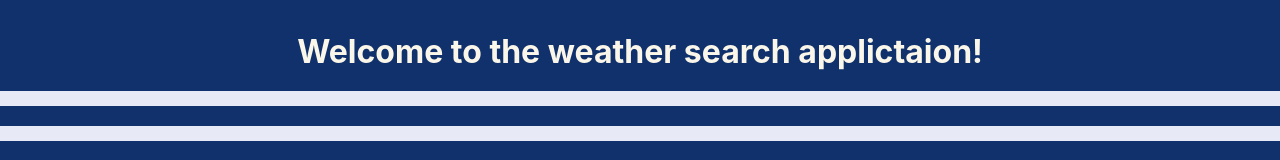
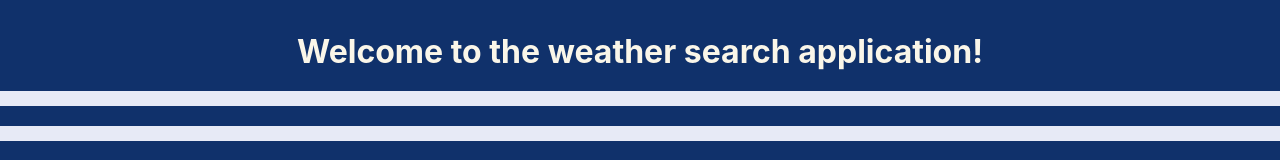
Before and after one commit to SanSanKon/weather-app, a React (Create React App) app: page / in a window 1280 px wide. Shown: the top 160 px of the page. Built offline with nearby package versions, Linux system fonts and the light colour scheme; no server answers.

Commit message:
recover mistake

```diff
--- a/src/App.js
+++ b/src/App.js
@@ -29,7 +29,7 @@ function App() {
 
   return (
     <div className='main'>
-    <h1>Welcome to the weather search applictaion!</h1>
+    <h1>Welcome to the weather search application!</h1>
     <div className='line'></div>
     {weather && (
       <div className='main-wrapper'>
```
